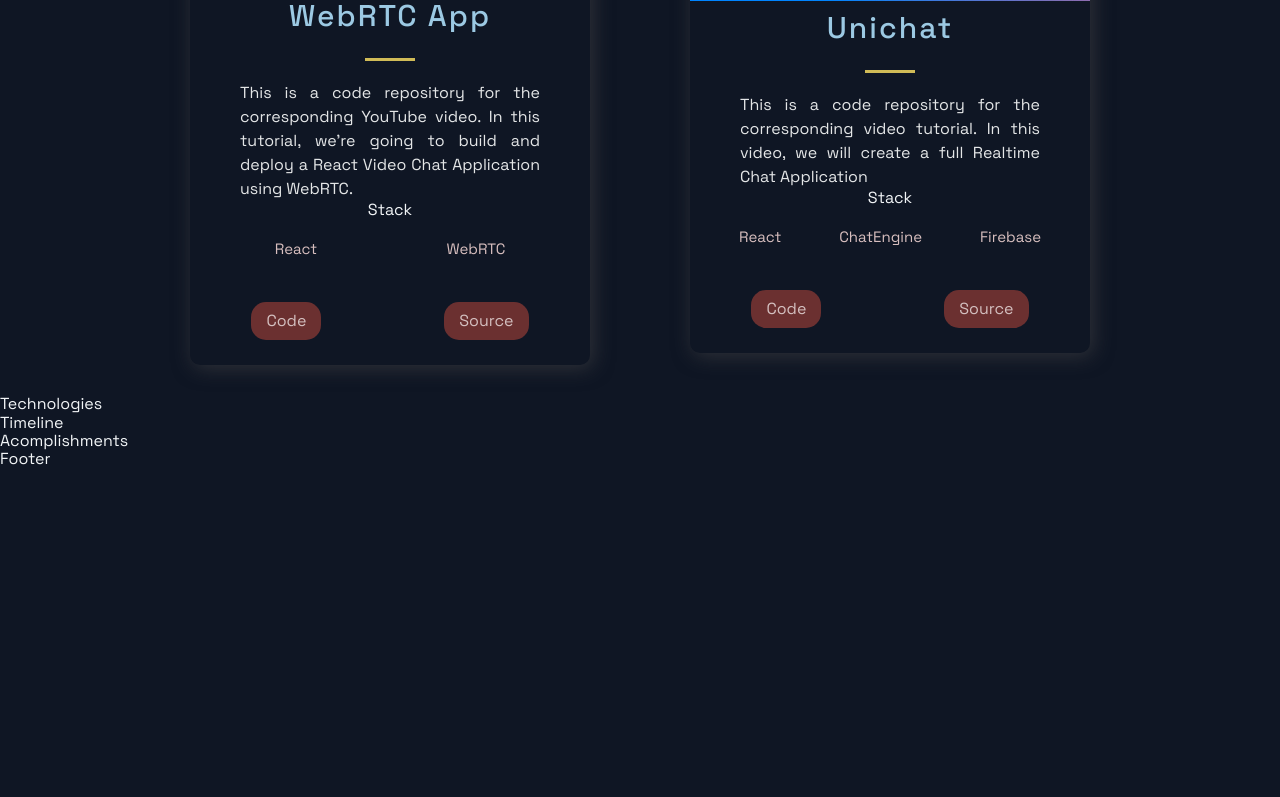
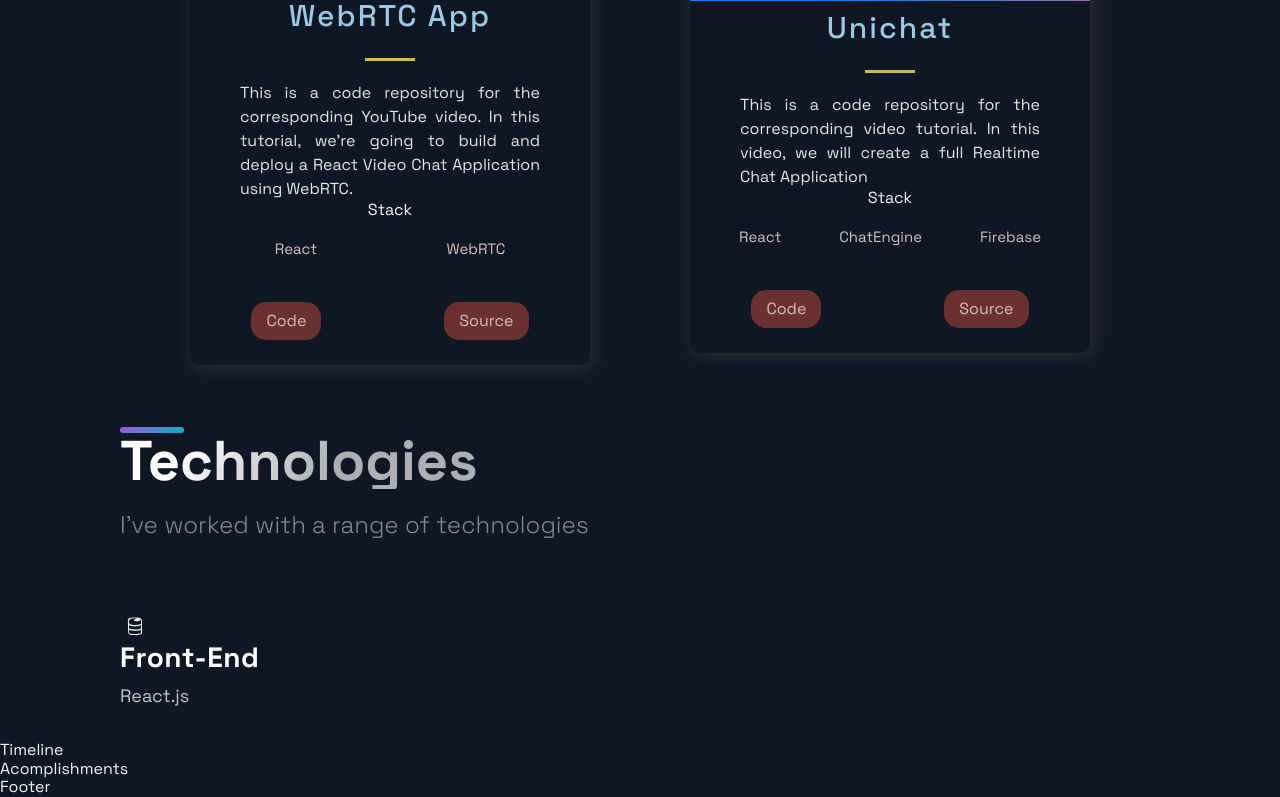
Before and after one commit to mccdqw/Portfolio-Website, a Next.js app: page / in a window 1280 px wide. Shown: the part 1847-2644 px from the top of the page. Before the commit the page ends 2316 px from the top, so only its background shows below. Built offline with nearby package versions, Linux system fonts and the light colour scheme.

Commit message:
adding skills

```diff
--- a/src/components/Technologies/Technologies.js
+++ b/src/components/Technologies/Technologies.js
@@ -4,9 +4,25 @@
 import { List, ListContainer, ListItem, ListParagraph, ListTitle } from './TechnologiesStyles';
 
 const Technologies = () =>  (
-  <div>
-    Technologies
-  </div>
+  <Section id="tech">
+    <SectionDivider />
+    <SectionTitle>Technologies</SectionTitle>
+    <SectionText>
+      I've worked with a range of technologies
+    </SectionText>
+    <List>
+      <ListItem>
+        <DiFirebase size="3rem"></DiFirebase>
+        <ListContainer>
+          <ListTitle>Front-End</ListTitle>
+          <ListParagraph>
+            React.js <br />
+
+          </ListParagraph>
+        </ListContainer>
+      </ListItem>
+    </List>
+  </Section>
 );
 
 export default Technologies;
```
